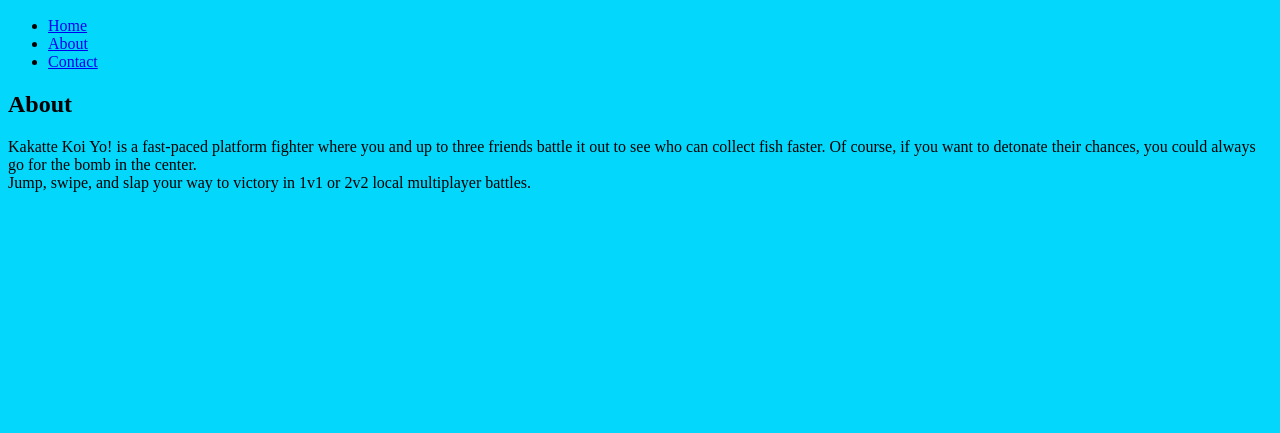
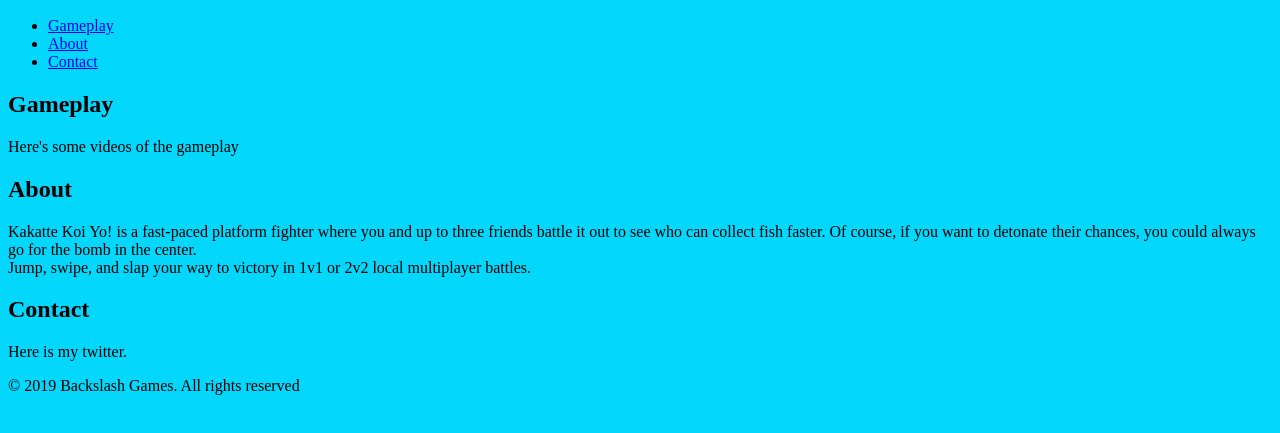
Before and after one commit to DefinitelyNotAShark/WebDevRepo, a plain HTML site: page Week2/Logo/index.html in a window 1280 px wide. Shown: the part 275-708 px from the top of the page. Drawn offline with Linux system fonts and the light colour scheme.

Commit message:
Adding more sections and footer

```diff
--- a/Week2/Logo/index.html
+++ b/Week2/Logo/index.html
@@ -10,7 +10,7 @@
   <nav>
     <ul>
       <li>
-        <a href="#"> Home </a>
+        <a href="#"> Gameplay </a>
        </li>
        <li>
         <a href="#"> About </a>
@@ -21,6 +21,13 @@
     </ul>
   </nav>
 
+  <section>
+    <h2>Gameplay</h2>
+    <p>
+      Here's some videos of the gameplay
+    </p>
+  </section>
+
 <section>
   <h2>About</h2>
   <p>
@@ -30,6 +37,16 @@
      Jump, swipe, and slap your way to victory in 1v1 or 2v2 local multiplayer battles.
   </p>
 </section>
+<section>
+  <h2>Contact</h2>
+  <p>
+    Here is my twitter.
+  </p>
+</section>
+
+<footer>
+  &copy; 2019 Backslash Games. All rights reserved
+</footer>
 
 </body>
 
```
